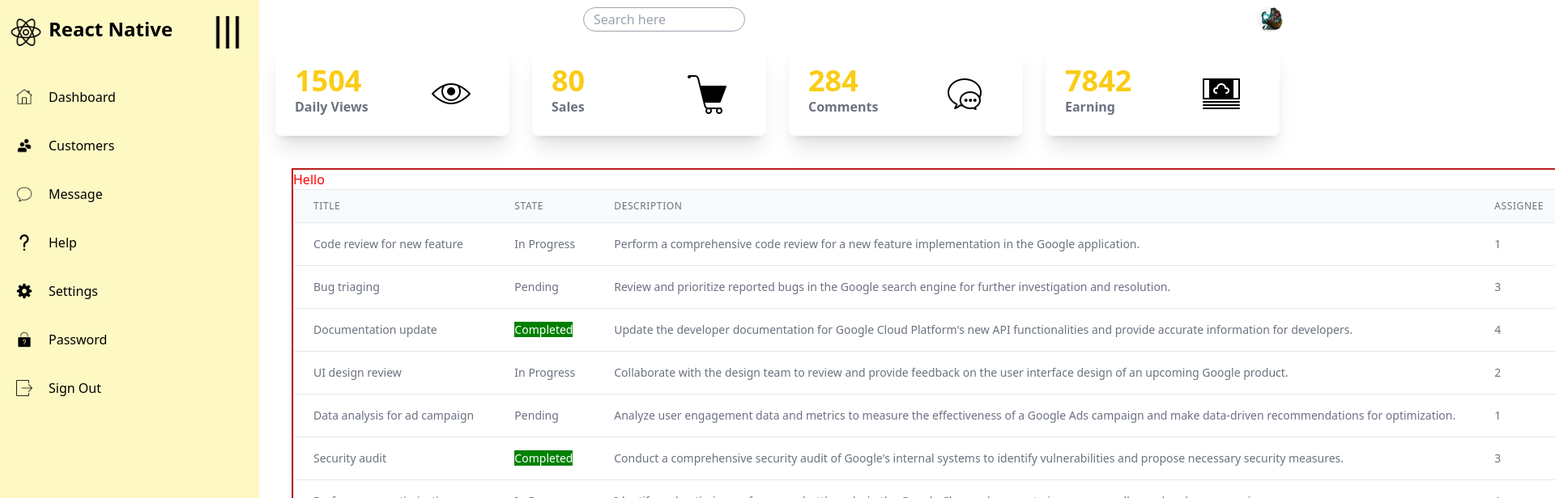
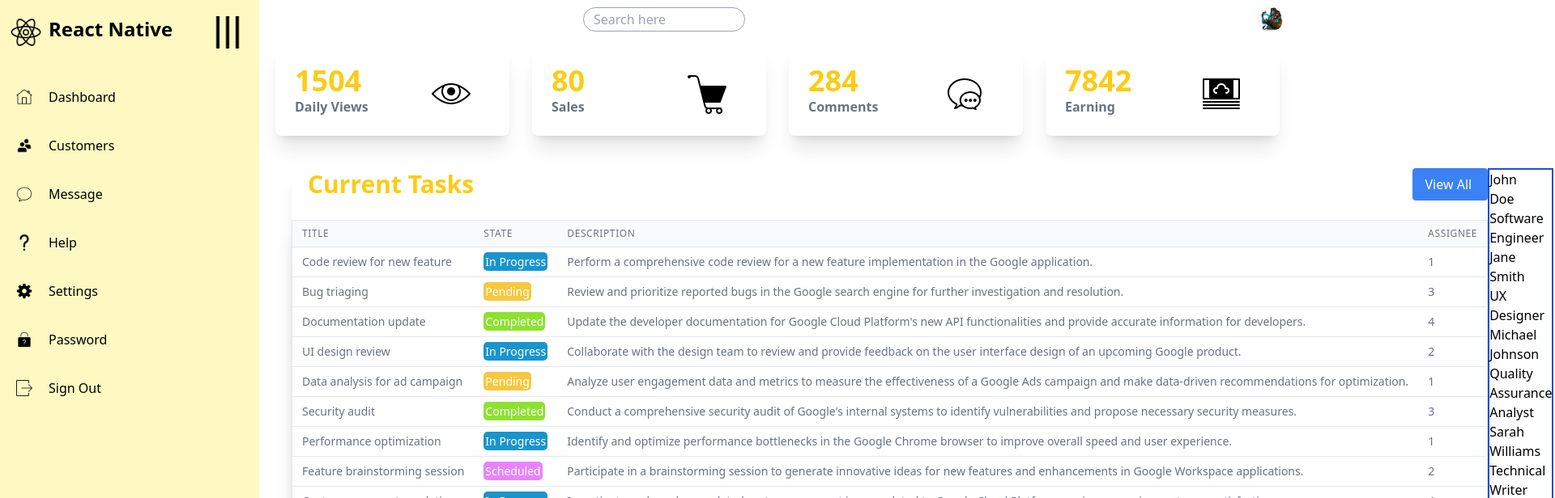
Before and after one commit to MaxwellConway/react-class-project, a React (Vite) app in the folder react-class-project/: page / in a window 1280 px wide. Shown: the top 616 px of the page at 81% size, 1920 px wide, since content can reach past the window. Built offline with nearby package versions, Linux system fonts and the light colour scheme.

Commit message:
trying to fix table layouts

```diff
--- a/react-class-project/src/components/Dashboard.jsx
+++ b/react-class-project/src/components/Dashboard.jsx
@@ -161,8 +161,8 @@ const Dashboard = () => {
           <Stats stat={stat} />
         ))}
       </div>
-      <div className="p-10 h-4/5 justify-evenly flex">
-        <div className="border-solid border-2 border-red-700">
+      <div className="p-10 h-4/5 flex">
+        <div className="">
           <TaskTable tasks={tasks} />
         </div>
         <div className="border-solid border-2 border-blue-700">
--- a/react-class-project/src/components/TaskTable.jsx
+++ b/react-class-project/src/components/TaskTable.jsx
@@ -41,9 +41,16 @@ const TaskTable = ({ tasks }) => {
   console.log(table.getRowModel());
 
   return (
-    <div className="task-table">
-      <h1 className="header">Hello</h1>
-      <div className="overflow-x-auto">
+    <div className="shadow-xl rounded-lg">
+      <div className="flex justify-between items-center mb-6">
+        <h1 className="text-3xl font-bold text-yellow-400 pl-5">
+          Current Tasks
+        </h1>
+        <button className="px-4 py-2 text-white bg-blue-500 rounded hover:bg-blue-600  pr-5">
+          View All
+        </button>
+      </div>
+      <div className="shadow-xl rounded-lg w-2/3">
         <table className="w-full bg-white border divide-y divide-gray-200">
           <thead className="bg-gray-50">
             {table.getHeaderGroups().map((headerGroup) => (
@@ -51,7 +58,7 @@ const TaskTable = ({ tasks }) => {
                 {headerGroup.headers.map((header) => (
                   <th
                     key={header.id}
-                    className="px-6 py-3 text-left text-xs font-medium text-gray-500 uppercase tracking-wider"
+                    className="px-3 py-2 text-left text-xs font-medium text-gray-500 uppercase tracking-wider"
                   >
                     {flexRender(
                       header.column.columnDef.header,
@@ -69,7 +76,7 @@ const TaskTable = ({ tasks }) => {
                   <td
                     key={cell.id}
                     id={`State-${row.original.state}`}
-                    className="px-6 py-4 whitespace-nowrap text-sm text-gray-500"
+                    className="px-3 py-2 whitespace-nowrap text-sm text-gray-500"
                   >
                     <span>
                       {flexRender(
--- a/react-class-project/src/components/UserTable.jsx
+++ b/react-class-project/src/components/UserTable.jsx
@@ -2,8 +2,9 @@ import React from "react";
 
 const UserTable = ({ user }) => {
   return (
-    <div>
+    <div className="w-1/3">
       <div>{user.name}</div>
+      <div>{user.title}</div>
     </div>
   );
 };
--- a/react-class-project/src/components/table.css
+++ b/react-class-project/src/components/table.css
@@ -1,6 +1,29 @@
 td[id="State-Completed"]:nth-child(2) span {
-  background-color: green !important;
+  background-color: #8de12f !important;
   color: white;
+  border-radius: 5px;
+  padding: 2px;
+}
+
+td[id="State-In Progress"]:nth-child(2) span {
+  background-color: #1994cd !important;
+  color: white;
+  border-radius: 5px;
+  padding: 2px;
+}
+
+td[id="State-Pending"]:nth-child(2) span {
+  background-color: #f7c83e !important;
+  color: white;
+  border-radius: 5px;
+  padding: 2px;
+}
+
+td[id="State-Scheduled"]:nth-child(2) span {
+  background-color: rgb(232, 131, 255) !important;
+  color: white;
+  border-radius: 5px;
+  padding: 2px;
 }
 
 .header {
```
